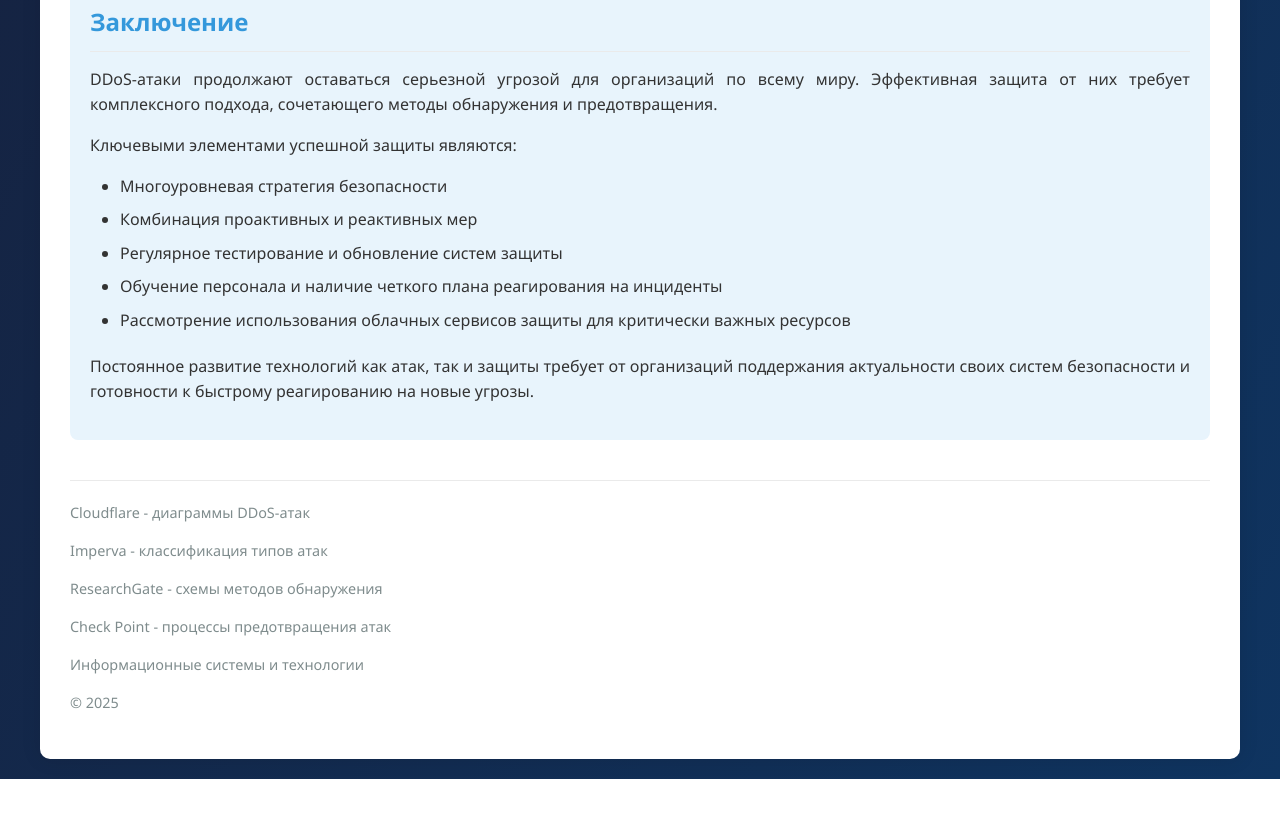
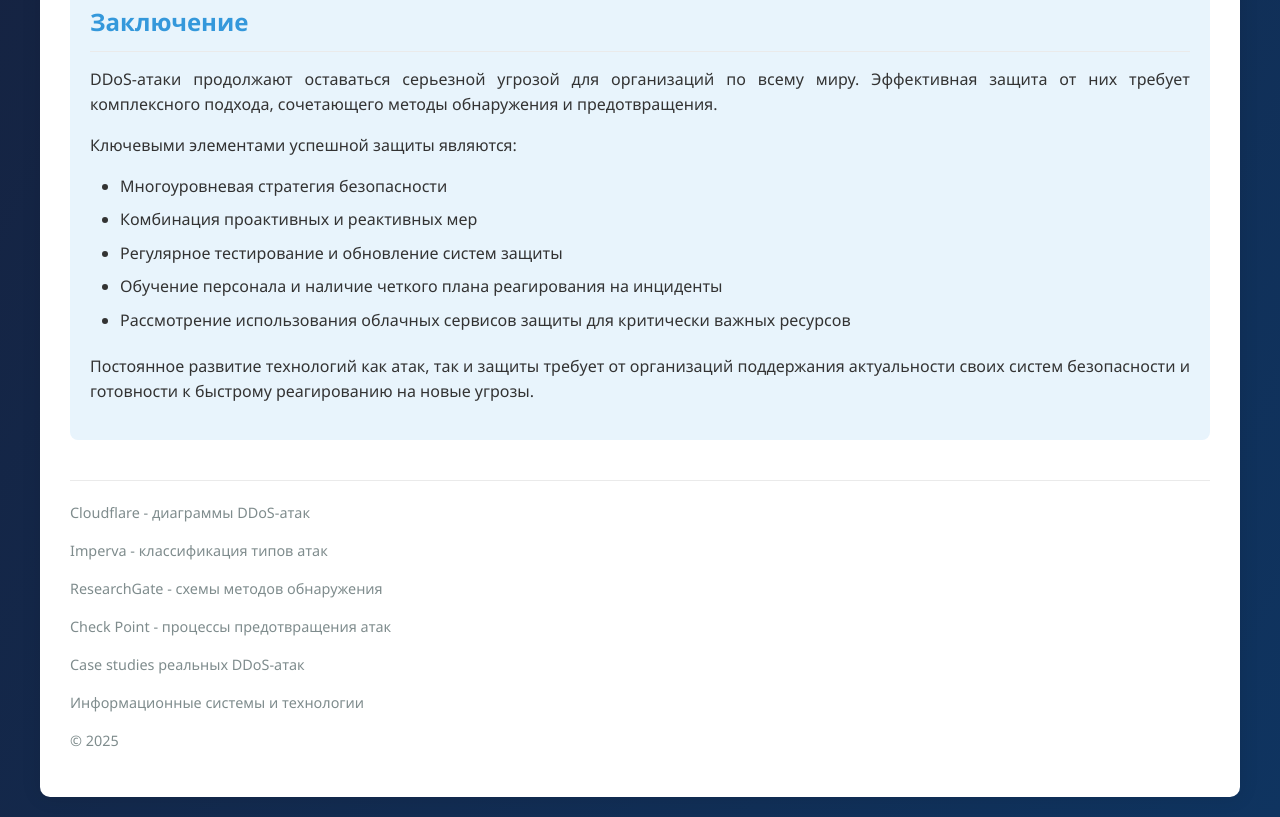
Before and after one commit to babininnick-cpu/My-Project, a plain HTML site: page report_1.html in a window 1280 px wide. Shown: the part 4096-4913 px from the top of the page. Before the commit the page ends 4875 px from the top, so only its background shows below. Drawn offline with Linux system fonts and the light colour scheme.

Commit message:
Update report_1.html

```diff
--- a/report_1.html
+++ b/report_1.html
@@ -276,6 +276,8 @@
             <p>Imperva - классификация типов атак</p>
             <p>ResearchGate - схемы методов обнаружения</p>
             <p>Check Point - процессы предотвращения атак</p>
+            <p>Case studies реальных DDoS-атак</p>
+
             <p>Информационные системы и технологии</p>
             <p>&copy; 2025</p>
         </footer>
```
